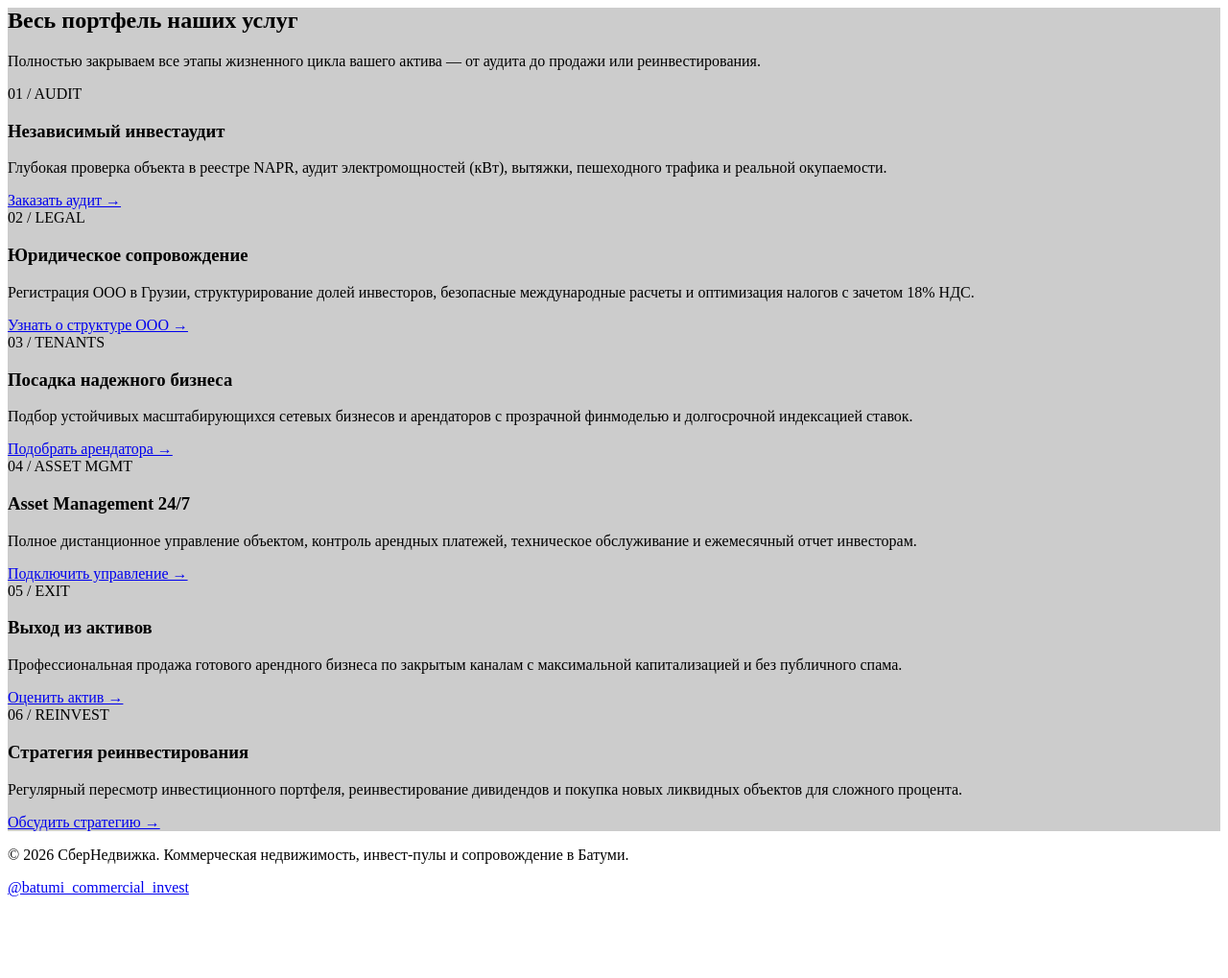
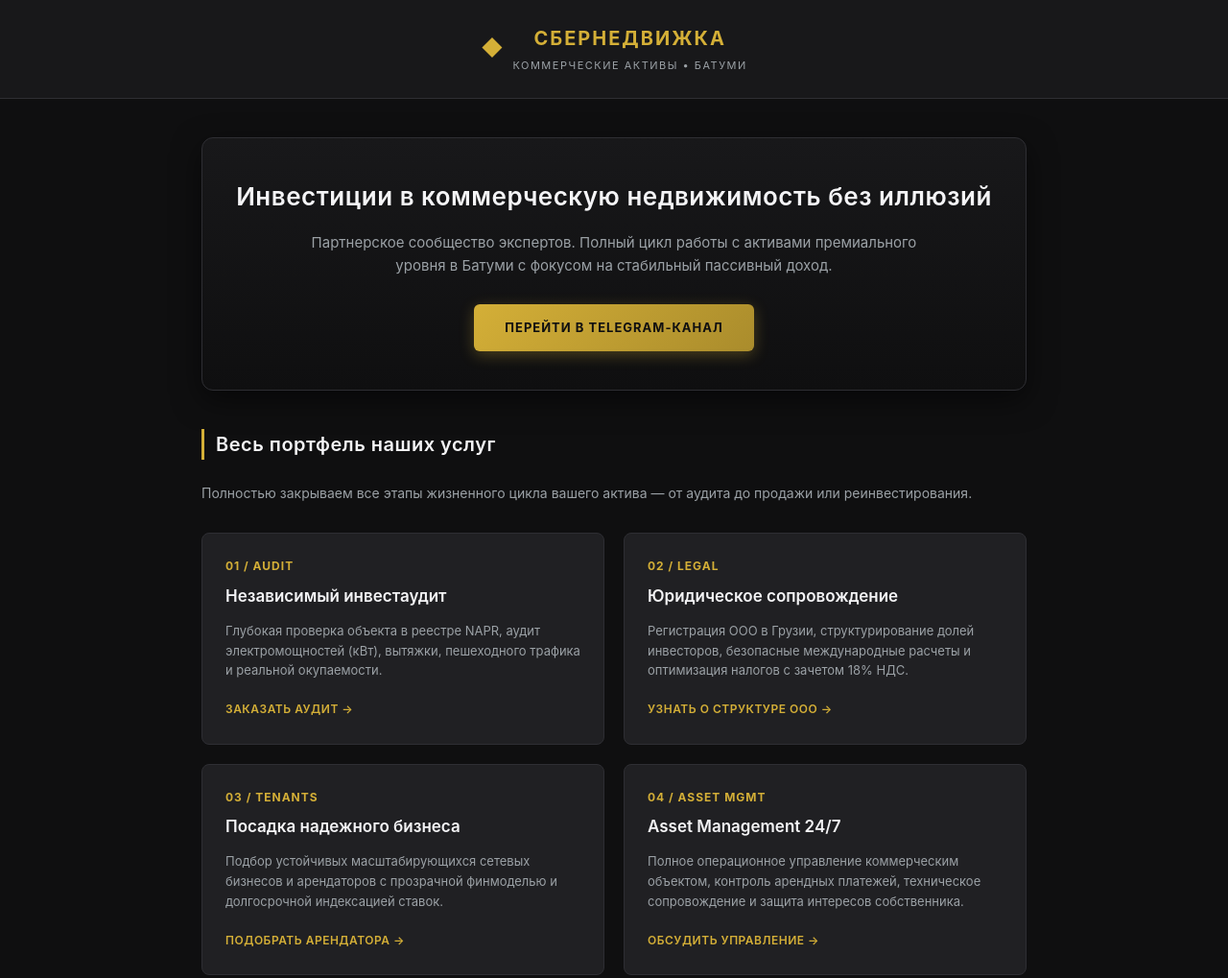
Before and after one commit to szabello1983-hash/sbernedvizhka, a plain HTML site: page index.html in a window 1280 px wide. Shown: the top 1019 px of the page at 96% size. Before the commit the page ends 950 px from the top, so only its background shows below. Drawn offline with Linux system fonts and the light colour scheme.

Commit message:
Update index.html

```diff
--- a/index.html
+++ b/index.html
@@ -1,72 +1,249 @@
-<section class="section" style="background: rgba(0,0,0,0.2);">
+<!DOCTYPE html>
+<html lang="ru">
+<head>
+    <meta charset="UTF-8">
+    <meta name="viewport" content="width=device-width, initial-scale=1.0">
+    <title>СберНедвижка | Коммерческая недвижимость и ГАБ в Батуми</title>
+    <style>
+        :root {
+            --bg-base: #0f0f10;
+            --bg-surface: #18181a;
+            --bg-card: #202023;
+            --gold: #d4af37;
+            --gold-light: #f3e5ab;
+            --text-main: #f4f4f6;
+            --text-muted: #9ba1a6;
+            --border-color: #2e2e33;
+            --accent-glow: rgba(212, 175, 55, 0.15);
+        }
+        * { box-sizing: border-box; margin: 0; padding: 0; }
+        body {
+            font-family: -apple-system, BlinkMacSystemFont, "Segoe UI", Roboto, Helvetica, Arial, sans-serif;
+            background-color: var(--bg-base);
+            color: var(--text-main);
+            line-height: 1.6;
+            -webkit-font-smoothing: antialiased;
+        }
+        header {
+            background-color: var(--bg-surface);
+            border-bottom: 1px solid var(--border-color);
+            padding: 24px 20px;
+            text-align: center;
+            position: sticky;
+            top: 0;
+            z-index: 100;
+            backdrop-filter: blur(10px);
+        }
+        .logo-container {
+            display: inline-flex;
+            align-items: center;
+            gap: 10px;
+        }
+        .logo-icon {
+            color: var(--gold);
+            font-size: 22px;
+            font-weight: bold;
+        }
+        .logo {
+            font-size: 20px;
+            font-weight: 700;
+            letter-spacing: 2px;
+            color: var(--gold);
+            text-transform: uppercase;
+        }
+        .tagline {
+            font-size: 11px;
+            color: var(--text-muted);
+            letter-spacing: 1.5px;
+            margin-top: 4px;
+            text-transform: uppercase;
+        }
+        .container {
+            max-width: 900px;
+            margin: 0 auto;
+            padding: 40px 20px;
+        }
+        .hero {
+            text-align: center;
+            padding: 40px 20px;
+            background: linear-gradient(180deg, var(--bg-surface) 0%, var(--bg-base) 100%);
+            border: 1px solid var(--border-color);
+            border-radius: 12px;
+            margin-bottom: 40px;
+            box-shadow: 0 10px 30px rgba(0,0,0,0.5);
+        }
+        .hero h1 {
+            font-size: 26px;
+            margin-bottom: 16px;
+            font-weight: 600;
+            letter-spacing: 0.5px;
+        }
+        .hero p {
+            color: var(--text-muted);
+            font-size: 15px;
+            margin-bottom: 28px;
+            max-width: 650px;
+            margin-left: auto;
+            margin-right: auto;
+        }
+        .btn {
+            display: inline-block;
+            background: linear-gradient(135deg, var(--gold) 0%, #aa8c2c 100%);
+            color: #0f0f10;
+            padding: 14px 32px;
+            border-radius: 6px;
+            text-decoration: none;
+            font-weight: 700;
+            text-transform: uppercase;
+            letter-spacing: 1px;
+            font-size: 13px;
+            transition: all 0.3s ease;
+            box-shadow: 0 4px 15px rgba(212, 175, 55, 0.3);
+        }
+        .btn:hover {
+            transform: translateY(-2px);
+            box-shadow: 0 6px 20px rgba(212, 175, 55, 0.4);
+        }
+        .section-title {
+            font-size: 20px;
+            font-weight: 600;
+            margin-bottom: 24px;
+            color: var(--text-main);
+            border-left: 3px solid var(--gold);
+            padding-left: 12px;
+            letter-spacing: 0.5px;
+        }
+        .subtitle-desc {
+            color: var(--text-muted);
+            font-size: 14px;
+            margin-bottom: 30px;
+        }
+        .services-grid {
+display: grid;
+            grid-template-columns: 1fr;
+            gap: 20px;
+            margin-bottom: 40px;
+        }
+        @media(min-width: 650px) {
+            .services-grid { grid-template-columns: 1fr 1fr; }
+        }
+        .service-card {
+            background-color: var(--bg-card);
+            border: 1px solid var(--border-color);
+            padding: 24px;
+            border-radius: 8px;
+            transition: border-color 0.3s, transform 0.3s;
+            position: relative;
+            overflow: hidden;
+        }
+        .service-card:hover {
+            border-color: var(--gold);
+            transform: translateY(-3px);
+        }
+        .service-code {
+            font-size: 12px;
+            color: var(--gold);
+            font-weight: 700;
+            letter-spacing: 1px;
+            text-transform: uppercase;
+            margin-bottom: 8px;
+        }
+        .service-card h3 {
+            color: var(--text-main);
+            margin-bottom: 12px;
+            font-size: 17px;
+            font-weight: 600;
+        }
+        .service-card p {
+            color: var(--text-muted);
+            font-size: 13px;
+            margin-bottom: 16px;
+        }
+        .service-link {
+            color: var(--gold);
+            text-decoration: none;
+            font-size: 12px;
+            font-weight: 600;
+            text-transform: uppercase;
+            letter-spacing: 0.5px;
+            display: inline-flex;
+            align-items: center;
+            gap: 4px;
+            transition: color 0.2s;
+        }
+        .service-link:hover {
+            color: var(--gold-light);
+        }
+        footer {
+            text-align: center;
+            padding: 40px 20px;
+            color: var(--text-muted);
+            font-size: 12px;
+            border-top: 1px solid var(--border-color);
+            background-color: var(--bg-surface);
+        }
+    </style>
+</head>
+<body>
+
+    <header>
+        <div class="logo-container">
+            <span class="logo-icon">◆</span>
+            <div>
+                <div class="logo">СберНедвижка</div>
+                <div class="tagline">Коммерческие активы • Батуми</div>
+            </div>
+        </div>
+    </header>
+
     <div class="container">
+        <section class="hero">
+            <h1>Инвестиции в коммерческую недвижимость без иллюзий</h1>
+            <p>Партнерское сообщество экспертов. Полный цикл работы с активами премиального уровня в Батуми с фокусом на стабильный пассивный доход.</p>
+            <a href="https://t.me/batumi_commercial_invest" class="btn">Перейти в Telegram-канал</a>
+        </section>
+
         <h2 class="section-title">Весь портфель наших услуг</h2>
-            <p class="section-desc">Полностью закрываем все этапы жизненного цикла вашего актива — от аудита до продажи или реинвестирования.</p>
+        <p class="subtitle-desc">Полностью закрываем все этапы жизненного цикла вашего актива — от аудита до продажи или реинвестирования.</p>
 
         <div class="services-grid">
             <div class="service-card">
-                    <div>
-                        <div class="service-num">01 / AUDIT</div>
+                <div class="service-code">01 / AUDIT</div>
                 <h3>Независимый инвестаудит</h3>
                 <p>Глубокая проверка объекта в реестре NAPR, аудит электромощностей (кВт), вытяжки, пешеходного трафика и реальной окупаемости.</p>
-                    </div>
-                    <a href="https://t.me/batumi_commercial_invest" target="_blank" class="service-link">Заказать аудит →</a>
+                <a href="https://t.me/szabello" class="service-link">Заказать аудит →</a>
             </div>
 
             <div class="service-card">
-                    <div>
-                        <div class="service-num">02 / LEGAL</div>
+                <div class="service-code">02 / LEGAL</div>
                 <h3>Юридическое сопровождение</h3>
                 <p>Регистрация ООО в Грузии, структурирование долей инвесторов, безопасные международные расчеты и оптимизация налогов с зачетом 18% НДС.</p>
-                    </div>
-                    <a href="https://t.me/batumi_commercial_invest" target="_blank" class="service-link">Узнать о структуре ООО →</a>
+                <a href="https://t.me/szabello" class="service-link">Узнать о структуре ООО →</a>
             </div>
 
             <div class="service-card">
-                    <div>
-                        <div class="service-num">03 / TENANTS</div>
+                <div class="service-code">03 / TENANTS</div>
 <h3>Посадка надежного бизнеса</h3>
                 <p>Подбор устойчивых масштабирующихся сетевых бизнесов и арендаторов с прозрачной финмоделью и долгосрочной индексацией ставок.</p>
-                    </div>
-                    <a href="https://t.me/batumi_commercial_invest" target="_blank" class="service-link">Подобрать арендатора →</a>
+                <a href="https://t.me/szabello" class="service-link">Подобрать арендатора →</a>
             </div>
 
             <div class="service-card">
-                    <div>
-                        <div class="service-num">04 / ASSET MGMT</div>
+                <div class="service-code">04 / ASSET MGMT</div>
                 <h3>Asset Management 24/7</h3>
-                        <p>Полное дистанционное управление объектом, контроль арендных платежей, техническое обслуживание и ежемесячный отчет инвесторам.</p>
-                    </div>
-                    <a href="https://t.me/batumi_commercial_invest" target="_blank" class="service-link">Подключить управление →</a>
-                </div>
-
-                <div class="service-card">
-                    <div>
-                        <div class="service-num">05 / EXIT</div>
-                        <h3>Выход из активов</h3>
-                        <p>Профессиональная продажа готового арендного бизнеса по закрытым каналам с максимальной капитализацией и без публичного спама.</p>
-                    </div>
-                    <a href="https://t.me/batumi_commercial_invest" target="_blank" class="service-link">Оценить актив →</a>
-                </div>
-
-                <div class="service-card">
-                    <div>
-                        <div class="service-num">06 / REINVEST</div>
-                        <h3>Стратегия реинвестирования</h3>
-                        <p>Регулярный пересмотр инвестиционного портфеля, реинвестирование дивидендов и покупка новых ликвидных объектов для сложного процента.</p>
-                    </div>
-                    <a href="https://t.me/batumi_commercial_invest" target="_blank" class="service-link">Обсудить стратегию →</a>
+                <p>Полное операционное управление коммерческим объектом, контроль арендных платежей, техническое сопровождение и защита интересов собственника.</p>
+                <a href="https://t.me/szabello" class="service-link">Обсудить управление →</a>
             </div>
         </div>
     </div>
-    </section>
 
     <footer>
-        <div class="container">
-            <p>© 2026 СберНедвижка. Коммерческая недвижимость, инвест-пулы и сопровождение в Батуми.</p>
-            <p style="margin-top: 10px;"><a href="https://t.me/batumi_commercial_invest" target="_blank">@batumi_commercial_invest</a></p>
-        </div>
+        &copy; 2026 СберНедвижка. Все права защищены. Батуми, Грузия.
     </footer>
 
 </body>
 </html>
+Telegram
+Светлана недвижимость
+Твой личный агент по инвестициям в Батуми:недвижимость/коммерция/земля
+ОТПРАВИТЬ СООБЩЕНИЕ
```
Lines whose indentation alone changed are shown as unchanged.
